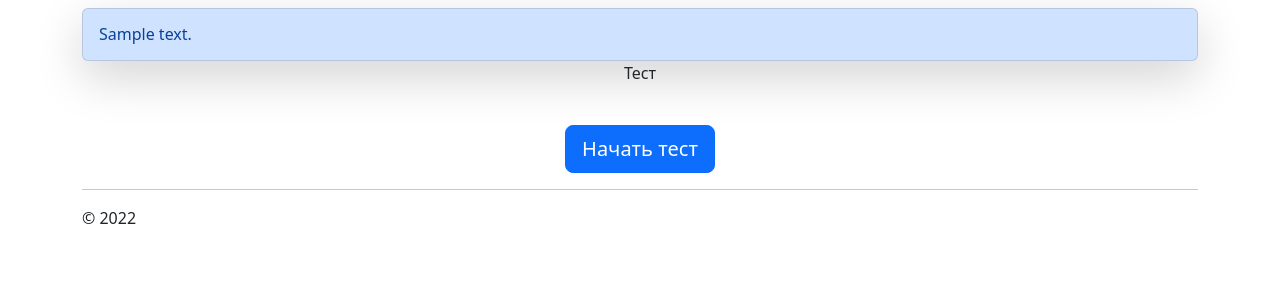
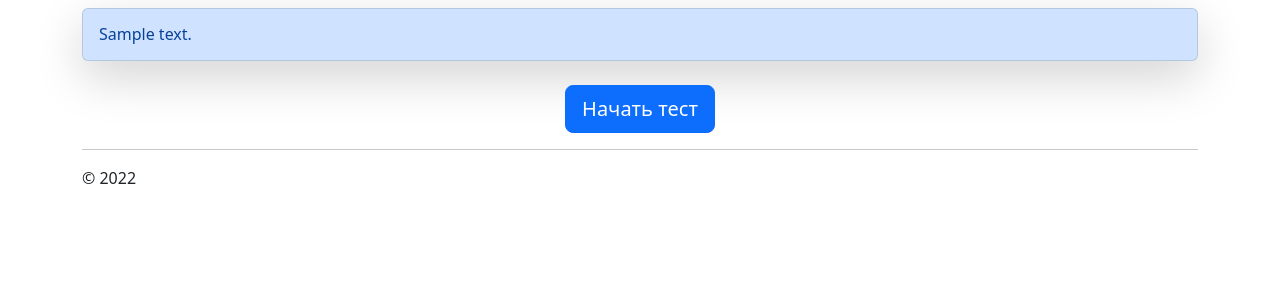
Before and after one commit to arina1130/TestMBTI, a Django app: page / in a window 1280 px wide. Shown: the part 72-372 px from the top of the page. Run offline with Django 4.2, Linux system fonts and the light colour scheme; tables that the repository leaves empty hold one stand-in row (values such as "Sample post").

Commit message:
new commit

```diff
--- a/testMbti/main/templates/main/index.html
+++ b/testMbti/main/templates/main/index.html
@@ -11,7 +11,6 @@
     </div>
     <div class="form-row text-center">
         <div class="col-12">
-            <p>Тест</p>
             <button type="button" class="btn btn-primary mt-4 float-right btn-lg ">{{buttonStart}}</button>
         </div>
      </div>
```
